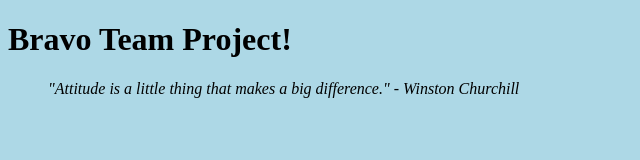
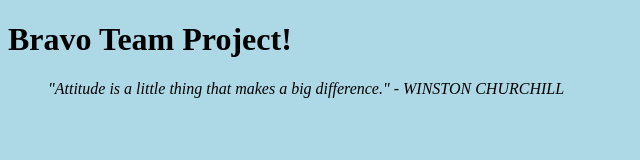
Before and after one commit to lap202/GitLab, a plain HTML site: page index.html in a window 1280 px wide. Shown: the full height of the page, 0-640 px from the left. Drawn offline with Linux system fonts and the light colour scheme.

Commit message:
Edited Index to capitalize name

```diff
--- a/index.html
+++ b/index.html
@@ -9,6 +9,6 @@
 </head>
 <body>
     <h1>Bravo Team Project! </h1>
-	<blockquote>"Attitude is a little thing that makes a big difference." - Winston Churchill </blockquote>
+	<blockquote>"Attitude is a little thing that makes a big difference." - WINSTON CHURCHILL </blockquote>
 </body>
 </html>
```
